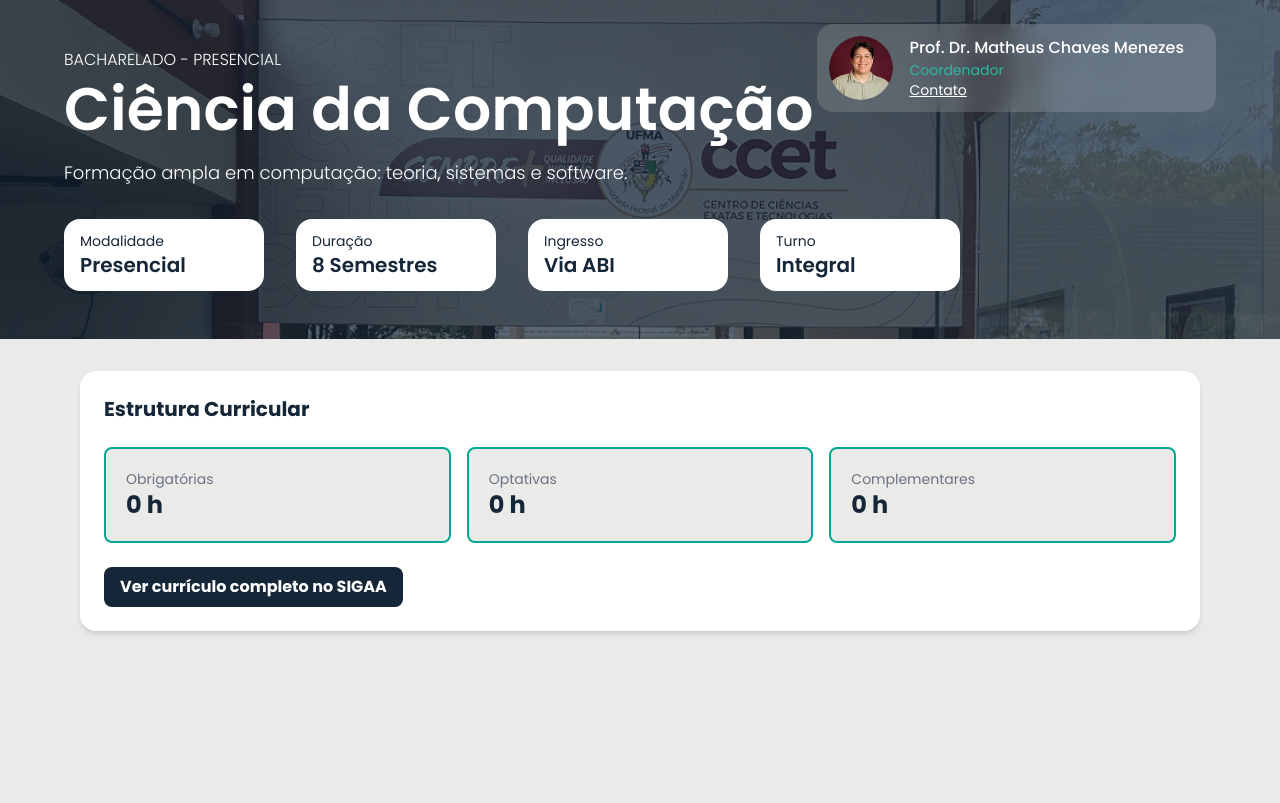
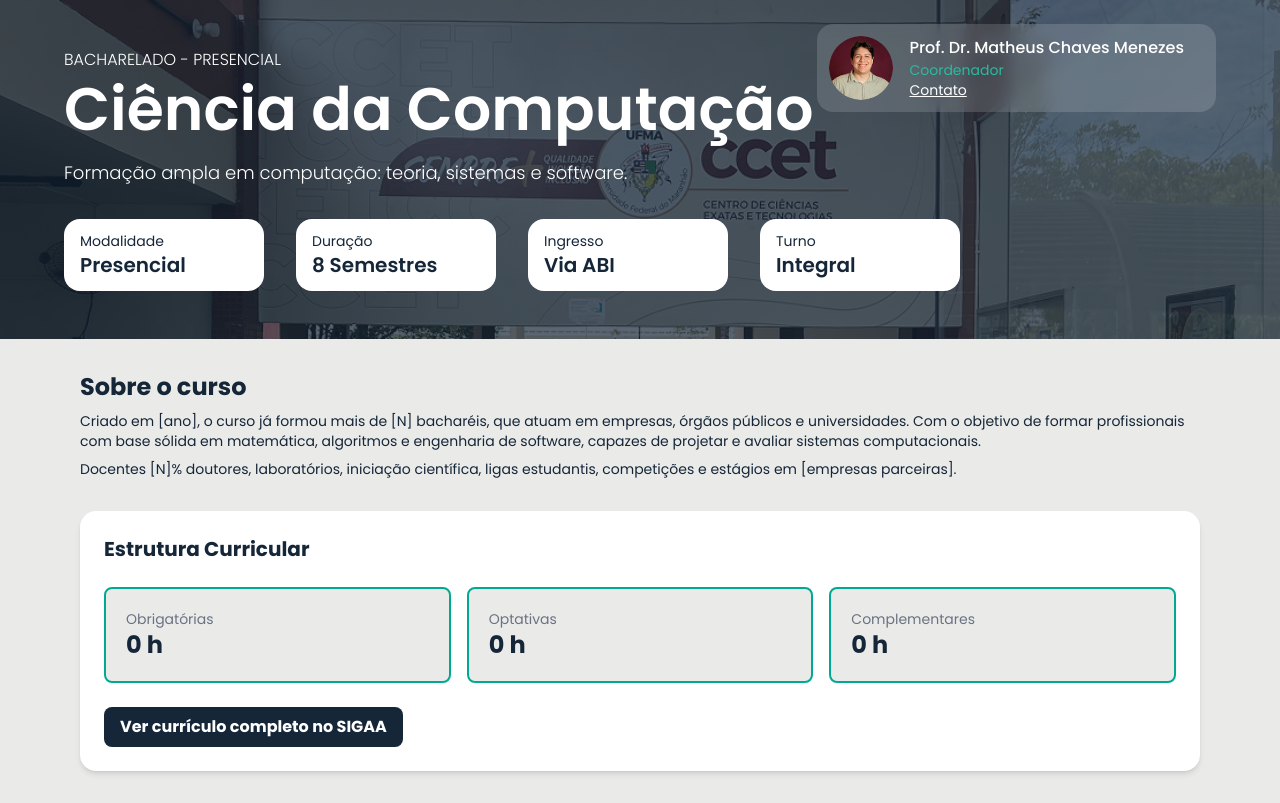
Before and after one commit to PET-Comp-UFMA/computacao-ufma, a Next.js app: page /cursos/cc in a window 1280 px wide. Built offline with nearby package versions, Linux system fonts and the light colour scheme.

Commit message:
feat: Sobre Curso texto

```diff
--- a/app/cursos/[curso]/page.tsx
+++ b/app/cursos/[curso]/page.tsx
@@ -5,6 +5,7 @@ import PageBanner from '@/components/layout/PageBanner'
 import EstruturaCurricular, {
   type CorCurso,
 } from '@/components/cursos/EstruturaCurricular'
+import SobreCurso from '@/components/cursos/SobreCurso'
 
 type DadosCurso = {
   imagem: string
@@ -22,6 +23,7 @@ type DadosCurso = {
   optativas: number
   complementares: number
   urlSigaa: string
+  sobre: string[]
 }
 
 
@@ -42,6 +44,10 @@ const cursos: Record<string, DadosCurso> = {
     optativas: 0,
     complementares: 0,
     urlSigaa: 'https://sigaa.ufma.br/sigaa/public/curso/curriculo_curso.jsf?lc=pt_br&id=85766',
+    sobre: [
+  'Criado em [ano], o curso já formou mais de [N] bacharéis, que atuam em empresas, órgãos públicos e universidades. Com o objetivo de formar profissionais com base sólida em matemática, algoritmos e engenharia de software, capazes de projetar e avaliar sistemas computacionais.',
+  'Docentes [N]% doutores, laboratórios, iniciação científica, ligas estudantis, competições e estágios em [empresas parceiras].',
+    ],
   },
   ia: {
     imagem: '/images/foto_entrada_ccet.png',
@@ -59,6 +65,10 @@ const cursos: Record<string, DadosCurso> = {
     optativas: 0,
     complementares: 0,
     urlSigaa: 'https://sigaa.exemplo.br',
+    sobre: [
+    'Criado em [ano], o curso já formou mais de [N] bacharéis, que atuam em empresas, órgãos públicos e universidades. Com o objetivo de formar profissionais com base sólida em matemática, algoritmos e engenharia de software, capazes de projetar e avaliar sistemas computacionais.',
+    'Docentes [N]% doutores, laboratórios, iniciação científica, ligas estudantis, competições e estágios em [empresas parceiras].',
+    ],
   },
   licenciatura: {
     imagem: '/images/foto_porta_ccet.png',
@@ -76,6 +86,10 @@ const cursos: Record<string, DadosCurso> = {
     optativas: 0,
     complementares: 0,
     urlSigaa: 'https://sigaa.exemplo.br',
+    sobre: [
+    'Criado em [ano], o curso já formou mais de [N] bacharéis, que atuam em empresas, órgãos públicos e universidades. Com o objetivo de formar profissionais com base sólida em matemática, algoritmos e engenharia de software, capazes de projetar e avaliar sistemas computacionais.',
+    'Docentes [N]% doutores, laboratórios, iniciação científica, ligas estudantis, competições e estágios em [empresas parceiras].',
+    ],
 
   },
 }
@@ -122,7 +136,9 @@ export default async function Curso({
         </div>
       </PageBanner>
 
-      <div className="mx-auto max-w-6xl px-4 py-8">
+      <div className="mx-auto max-w-6xl space-y-8 px-4 py-8">
+        <SobreCurso paragrafos={dados.sobre} />
+
         <EstruturaCurricular
           obrigatorias={dados.obrigatorias}
           optativas={dados.optativas}
--- /dev/null
+++ b/components/cursos/SobreCurso.tsx
@@ -0,0 +1,19 @@
+interface SobreCursoProps {
+  paragrafos: string[]
+}
+
+function SobreCurso({ paragrafos }: SobreCursoProps) {
+  return (
+    <section>
+      <h2 className="text-2xl font-bold text-texto-escuro">Sobre o curso</h2>
+
+      <div className="mt-2 space-y-2 text-sm text-texto-escuro">
+        {paragrafos.map((texto) => (
+          <p key={texto}>{texto}</p>
+        ))}
+      </div>
+    </section>
+  )
+}
+
+export default SobreCurso
```
